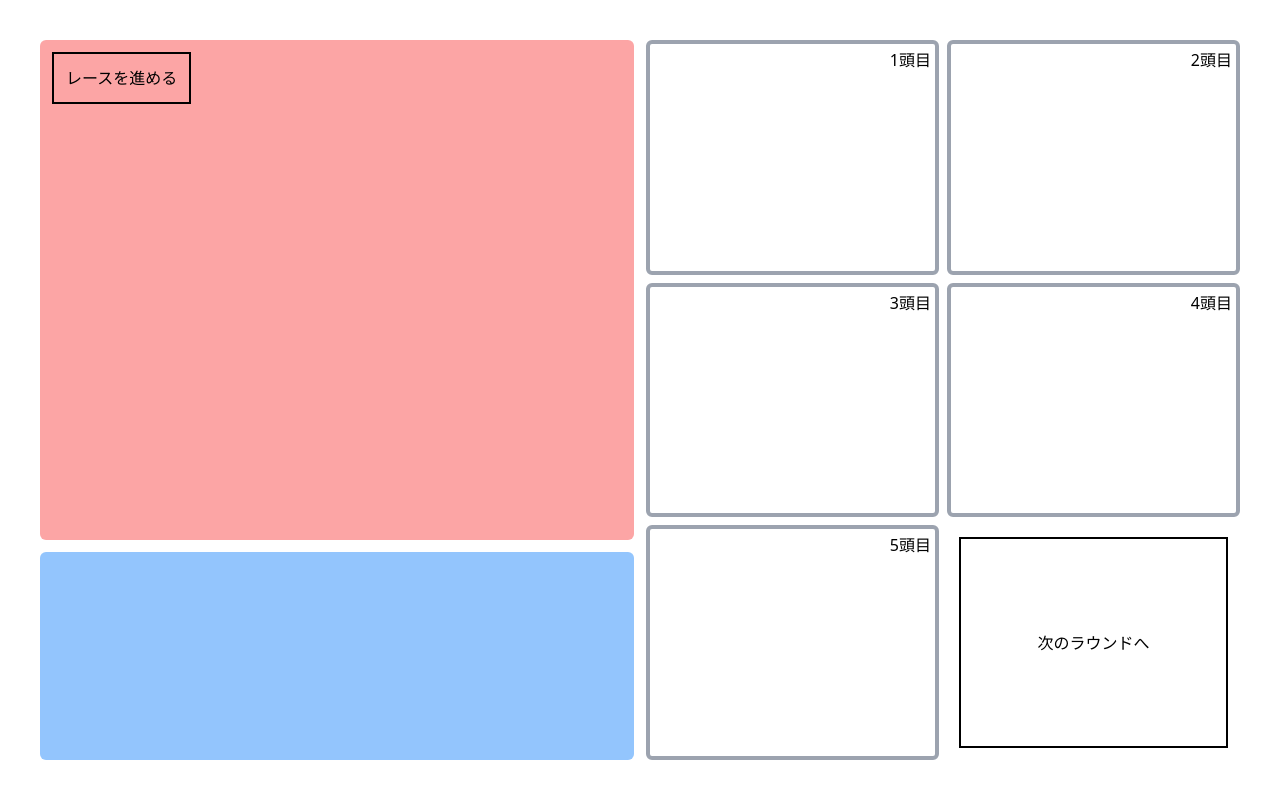
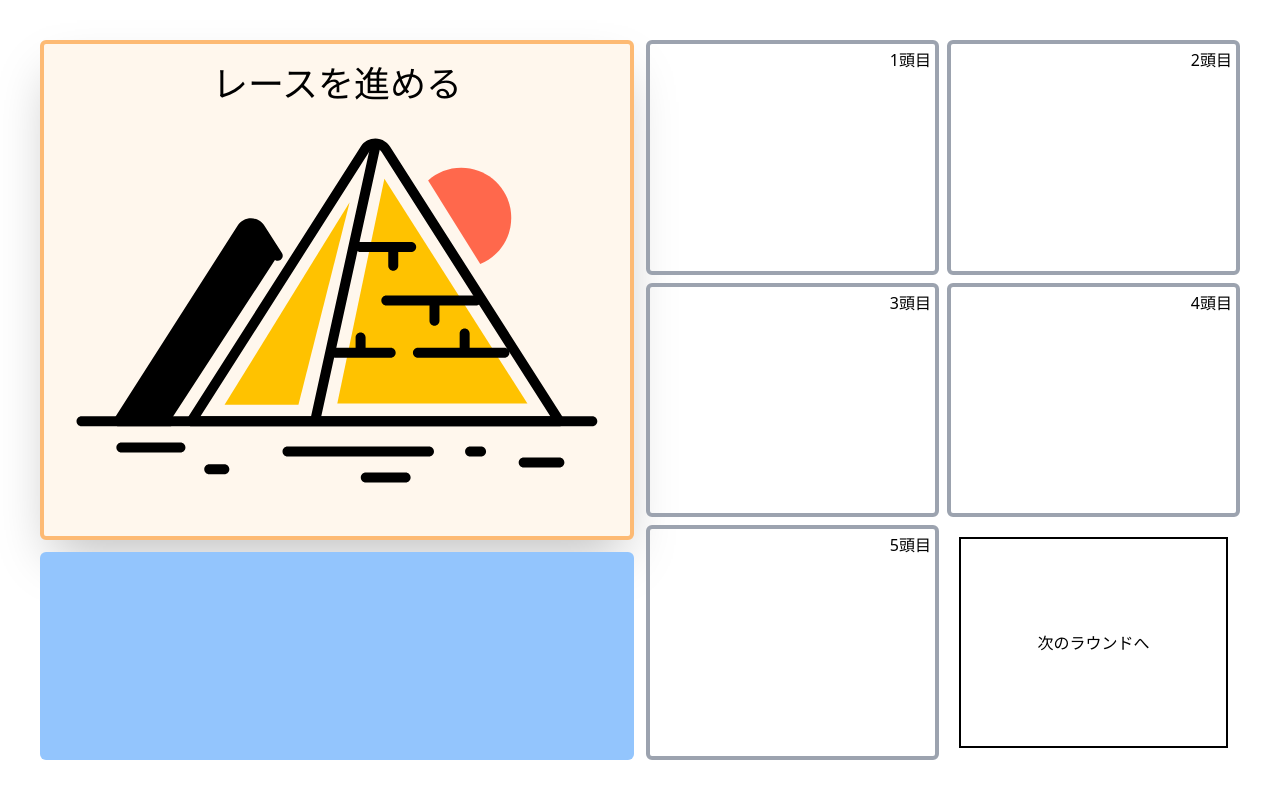
Before and after one commit to YM202c2100/camel-up, a Next.js app: page / in a window 1280 px wide. Built offline with nearby package versions, Linux system fonts and the light colour scheme; a web font is replaced by a local one.

Commit message:
[style] ピラミッドのsvgアイコンを抽選用のボタンに設定

```diff
--- a/app/feature/rollAction/components/rollAction.tsx
+++ b/app/feature/rollAction/components/rollAction.tsx
@@ -4,6 +4,7 @@ import { getRandomCamel } from "../libs/camelSelector"
 import { rollDice } from "../libs/rollDice"
 import { RollAnimation } from "./animation/rollAnimation"
 import { rollLimit } from "@/app/config"
+import Image from "next/image"
 
 type RollActionProps = {
   roundNum: number
@@ -17,19 +18,22 @@ export const RollAction:React.FC<RollActionProps> = ({roundNum, setRoundResult})
     setRemainingCamels([...camelColors])
   },[roundNum])
 
-  return(
-    <div>
-      <button
-        onClick={advanceRace}
-        className="border-2 border-black p-3 m-3"
-      >
-        レースを進める
-      </button>
-      {isAnimate &&
-        <RollAnimation quitAnimation={quitAnimation}/>
-      }
+  return(<>
+    <div
+      className="h-full w-full relative overflow-hidden cursor-pointer"
+      onClick={advanceRace}
+    >
+      <p className="absolute left-1/2 -translate-x-1/2 text-4xl mt-5">レースを進める</p>
+      <Image src={"/SVG/pyramidIcon.svg"}
+        alt={"pyramid svg icon"}
+        fill style={{objectFit:"contain", transform:"scale(1.3) translateY(20px)"}}
+      />
     </div>
-  )
+
+    {isAnimate &&
+      <RollAnimation quitAnimation={quitAnimation}/>
+    }
+  </>)
 
   function advanceRace(){
     const canRoll = (camelColors.length - remainingCamels.length < rollLimit)
--- a/app/page.tsx
+++ b/app/page.tsx
@@ -20,7 +20,7 @@ export default function Home() {
     <RoundResultContext value={roundResult}>
       <div className="grid grid-cols-2 h-lvh p-10 gap-3">
         <div className="grid grid-rows-10 gap-3">
-          <div className="bg-red-300 row-span-7 rounded-md">
+          <div className="border-4 border-orange-300 bg-orange-50 row-span-7 rounded-md shadow-2xl">
               <RollAction roundNum={roundNum} setRoundResult={setRoundResult}/>
           </div>
           <div className="bg-blue-300 row-span-3 rounded-md"></div>
```
Also changed, not shown: public/SVG/pyramidIcon.svg (added).
